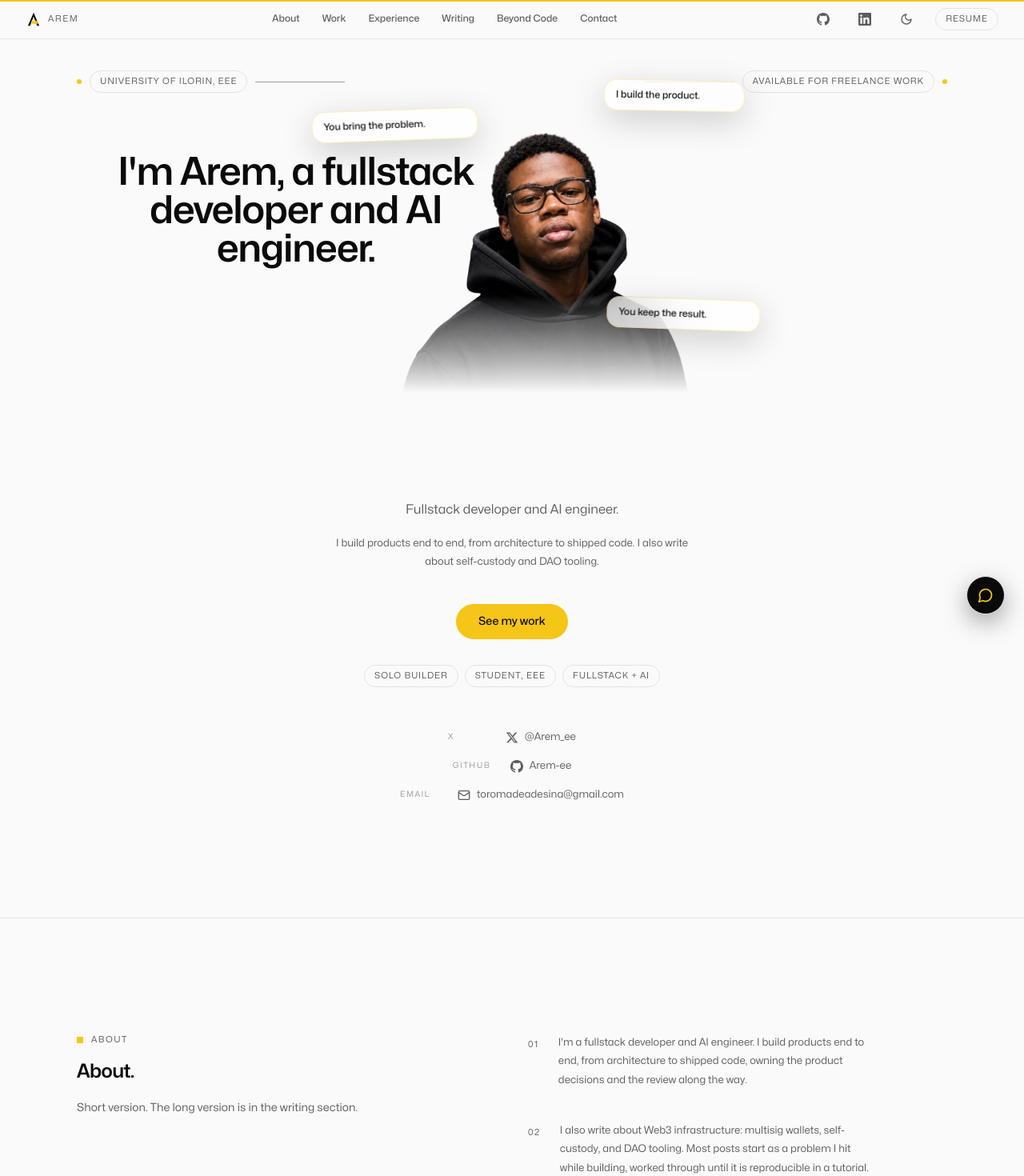
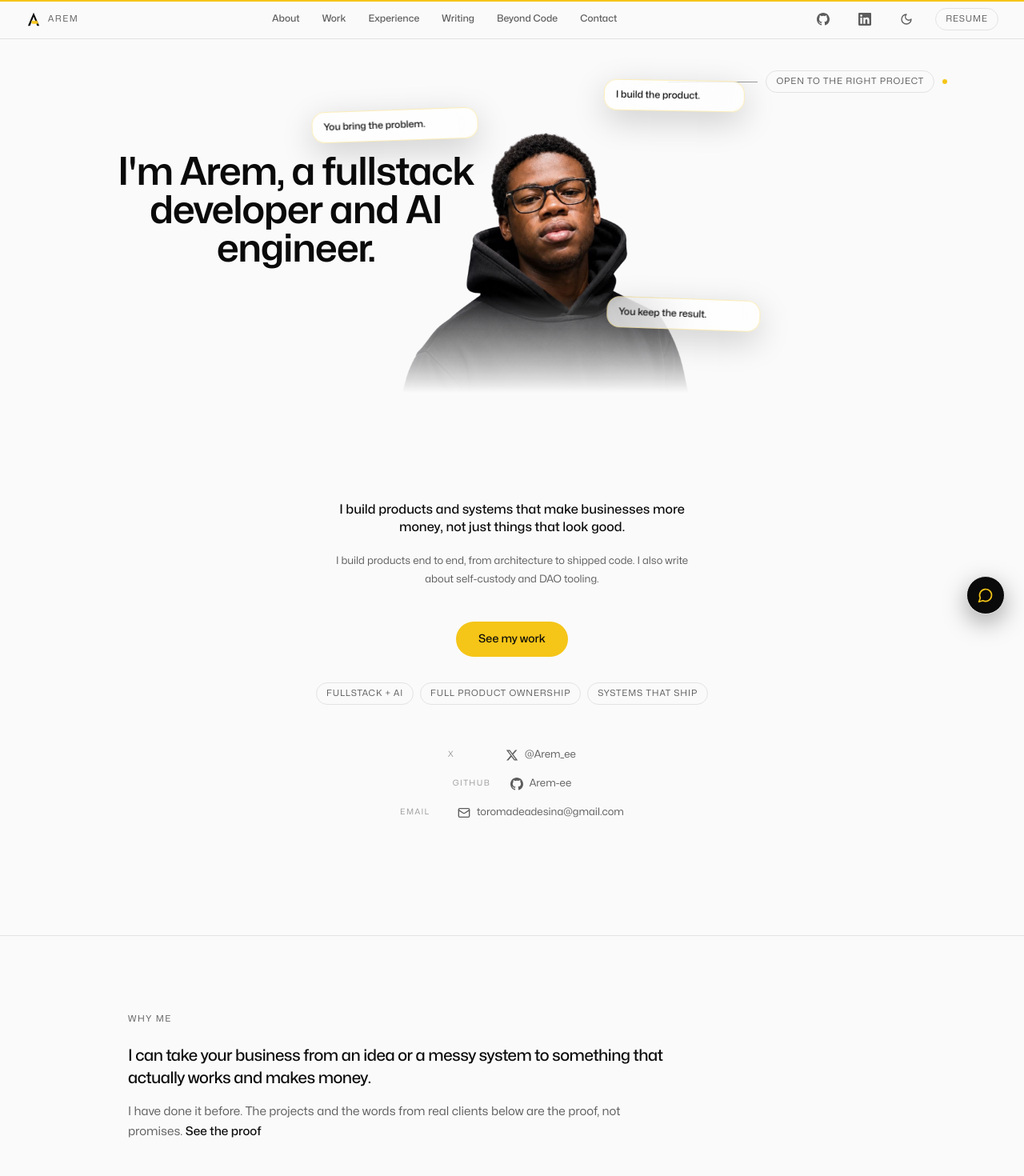
Before and after one commit to Arem-ee/arem, a Next.js app: page / in a window 1280 px wide. Shown: the top 1470 px of the page at 80% size. Built offline with nearby package versions, Linux system fonts and the light colour scheme.

Commit message:
senior repositioning: capability hero, value section, engagement framing, novice signals removed

```diff
--- a/src/app/page.tsx
+++ b/src/app/page.tsx
@@ -14,6 +14,11 @@ const HeroSection = dynamic(
 
 const AboutSection = dynamic(
   () => import("@/components/sections/about").then((m) => ({ default: m.AboutSection })),
+  { ssr: true }
+);
+
+const ValueSection = dynamic(
+  () => import("@/components/sections/value").then((m) => ({ default: m.ValueSection })),
   { ssr: true }
 );
 
@@ -148,6 +153,7 @@ export default function HomePage() {
       <Navbar />
       <main id="main-content" className="pt-12" role="main">
         <HeroSection />
+        <ValueSection />
         <AboutSection />
         <HowIWorkSection />
         <ProjectsSection />
--- a/src/components/sections/hero.tsx
+++ b/src/components/sections/hero.tsx
@@ -31,7 +31,7 @@ const heroLinks = [
   },
 ];
 
-const pills = ["Solo builder", "Student, EEE", "Fullstack + AI"];
+const pills = ["Fullstack + AI", "Full product ownership", "Systems that ship"];
 
 function HeroSection() {
   return (
@@ -39,16 +39,12 @@ function HeroSection() {
       <Container size="lg">
         <div className="relative py-24 md:py-36">
           <AnnotationLine
-            label="University of Ilorin, EEE"
-            className="absolute left-0 top-10 hidden lg:flex"
-          />
-          <AnnotationLine
-            label="Available for freelance work"
+            label="Open to the right project"
             align="right"
             className="absolute right-0 top-10 hidden lg:flex"
           />
           <div className="mb-6 flex justify-center lg:hidden">
-            <AnnotationLine label="Available for freelance work" className="flex" />
+            <AnnotationLine label="Open to the right project" className="flex" />
           </div>
 
           <FadeIn from="none">
@@ -86,8 +82,8 @@ function HeroSection() {
           </div>
 
           <FadeIn from="none">
-            <p className="mx-auto mt-8 max-w-md text-center text-sm font-normal leading-snug text-muted-foreground sm:text-base md:mt-12 xl:mt-[290px]">
-              Fullstack developer and AI engineer.
+            <p className="mx-auto mt-8 max-w-md text-center text-sm font-medium leading-snug text-foreground sm:text-base md:mt-12 xl:mt-[290px]">
+              I build products and systems that make businesses more money, not just things that look good.
             </p>
           </FadeIn>
           <FadeIn from="none">
--- a/src/components/sections/meet-arem.tsx
+++ b/src/components/sections/meet-arem.tsx
@@ -42,7 +42,7 @@ function MeetAremSection() {
               label="Meet Arem"
               title={
                 <>
-                  An engineering student who{" "}
+                  An engineer who{" "}
                   <span className="bg-primary px-1 text-[#0a0a0a]">
                     builds
                   </span>{" "}
--- /dev/null
+++ b/src/components/sections/value.tsx
@@ -0,0 +1,37 @@
+"use client";
+
+import Link from "next/link";
+
+import { Container } from "@/components/ui/container";
+import { FadeIn } from "@/components/animations";
+
+function ValueSection() {
+  return (
+    <section
+      aria-label="What working with me gets you"
+      className="border-b py-16 md:py-24"
+    >
+      <Container size="md">
+        <FadeIn from="none">
+          <p className="whisper-label text-muted-foreground/60">Why me</p>
+          <p className="mt-6 max-w-2xl text-lg font-medium tracking-tight text-foreground sm:text-xl">
+            I can take your business from an idea or a messy system to
+            something that actually works and makes money.
+          </p>
+          <p className="mt-4 max-w-2xl text-sm leading-relaxed text-muted-foreground sm:text-[15px]">
+            I have done it before. The projects and the words from real
+            clients below are the proof, not promises.{" "}
+            <Link
+              href="/#work"
+              className="font-medium text-foreground decoration-primary underline-offset-4 transition-colors hover:underline"
+            >
+              See the proof
+            </Link>
+          </p>
+        </FadeIn>
+      </Container>
+    </section>
+  );
+}
+
+export { ValueSection };
--- a/src/constants/index.ts
+++ b/src/constants/index.ts
@@ -5,7 +5,7 @@ export const siteConfig: SiteConfig = {
   name: "arem.is-a.dev",
   title: "Arem - Fullstack Developer & AI Engineer",
   description:
-    "Fullstack developer and AI engineer. I build products end to end, from architecture to shipped code. Electrical engineering student at the University of Ilorin.",
+    "Fullstack developer and AI engineer. I build products end to end, from architecture to shipped code. Based in Nigeria, studying electrical engineering at the University of Ilorin.",
   url: "https://arem.is-a.dev",
   ogImage: "/images/profile-hero.png",
   links: {
--- a/src/data/resume.ts
+++ b/src/data/resume.ts
@@ -2,7 +2,7 @@ import type { ResumeData } from "@/types";
 
 export const resumeData: ResumeData = {
   summary:
-    "Fullstack developer and AI engineer. I build products end to end, from architecture to shipped code. Electrical engineering student at the University of Ilorin.",
+    "Fullstack developer and AI engineer. I build products end to end, from architecture to shipped code. Based in Nigeria, studying electrical engineering at the University of Ilorin.",
   experience: [
     {
       company: "Propeida",
--- a/src/lib/chat/knowledge.ts
+++ b/src/lib/chat/knowledge.ts
@@ -28,7 +28,7 @@ export const qaPairs: QAPair[] = [
       "what is this site about",
     ],
     answer:
-      "I'm Arem, short for Toromade Abdulrahman. I'm a fullstack developer and AI engineer, and an electrical engineering student at the University of Ilorin. I build products end to end, from architecture to shipped code, and I also write about self-custody and DAO tooling.",
+      "I'm Arem, short for Toromade Abdulrahman. I'm a fullstack developer and AI engineer based in Nigeria, currently studying electrical engineering at the University of Ilorin. I build products end to end, from architecture to shipped code, and I also write about self-custody and DAO tooling.",
   },
   {
     id: "build",
```
